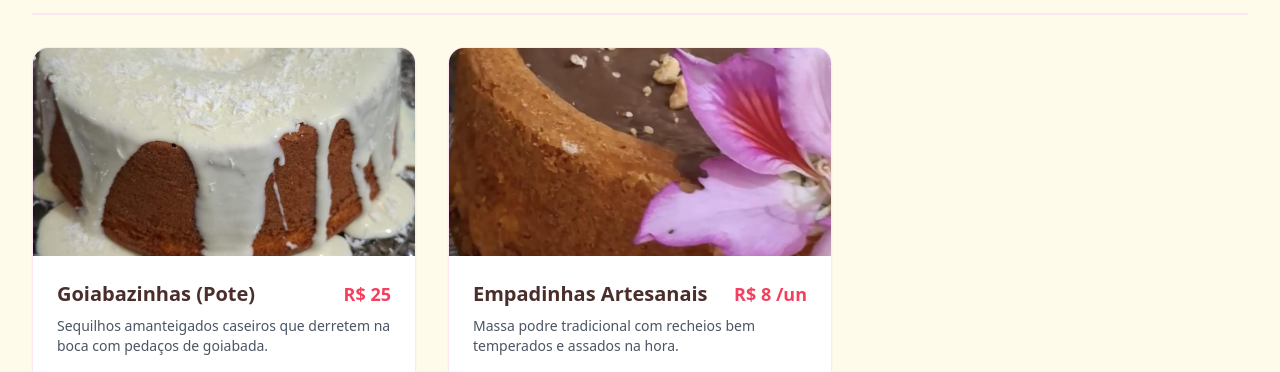
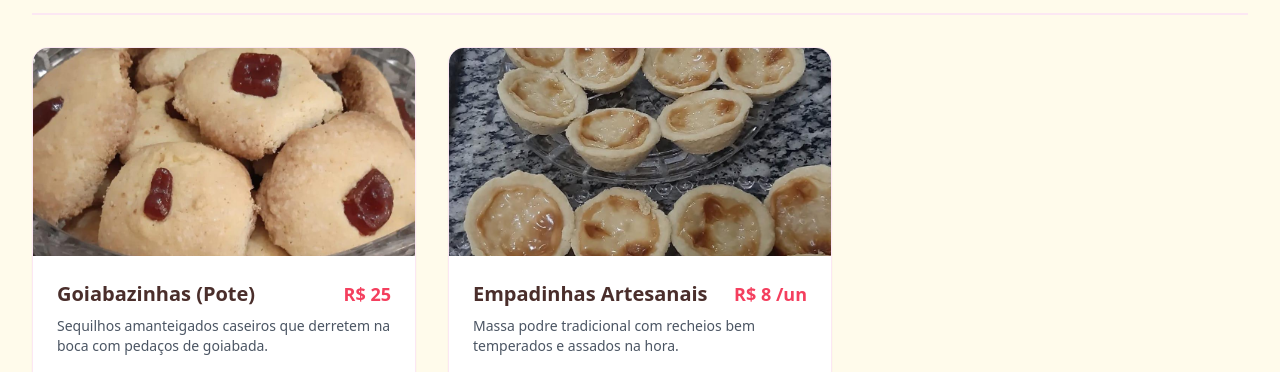
Before and after one commit to vctdini/landing-page, a plain HTML site: page cardapio.html in a window 1280 px wide. Shown: the part 939-1311 px from the top of the page. Drawn offline with nearby package versions, Linux system fonts and the light colour scheme.

Commit message:
inserção das fotos das goiabadinhas e empadinhas artesanais

```diff
--- a/cardapio.html
+++ b/cardapio.html
@@ -152,7 +152,7 @@
         <div class="bg-white rounded-2xl overflow-hidden shadow-sm hover:shadow-md transition-all border border-pink-100 flex flex-col justify-between">
           <div>
             <div class="w-full h-52 overflow-hidden">
-              <img src="imagens/BOLO (1).jpeg" alt="Goiabazinhas Amanteigadas" class="w-full h-full object-cover">
+              <img src="imagens/BOLO (7).jpeg" alt="Goiabazinhas Amanteigadas" class="w-full h-full object-cover">
             </div>
             <div class="p-6">
               <div class="flex justify-between items-start mb-2">
@@ -173,7 +173,7 @@
         <div class="bg-white rounded-2xl overflow-hidden shadow-sm hover:shadow-md transition-all border border-pink-100 flex flex-col justify-between">
           <div>
             <div class="w-full h-52 overflow-hidden">
-              <img src="imagens/BOLO (2).jpeg" alt="Empadinhas Salgadas" class="w-full h-full object-cover">
+              <img src="imagens/BOLO (6).jpeg" alt="Empadinhas Artesanais" class="w-full h-full object-cover">
             </div>
             <div class="p-6">
               <div class="flex justify-between items-start mb-2">
```
